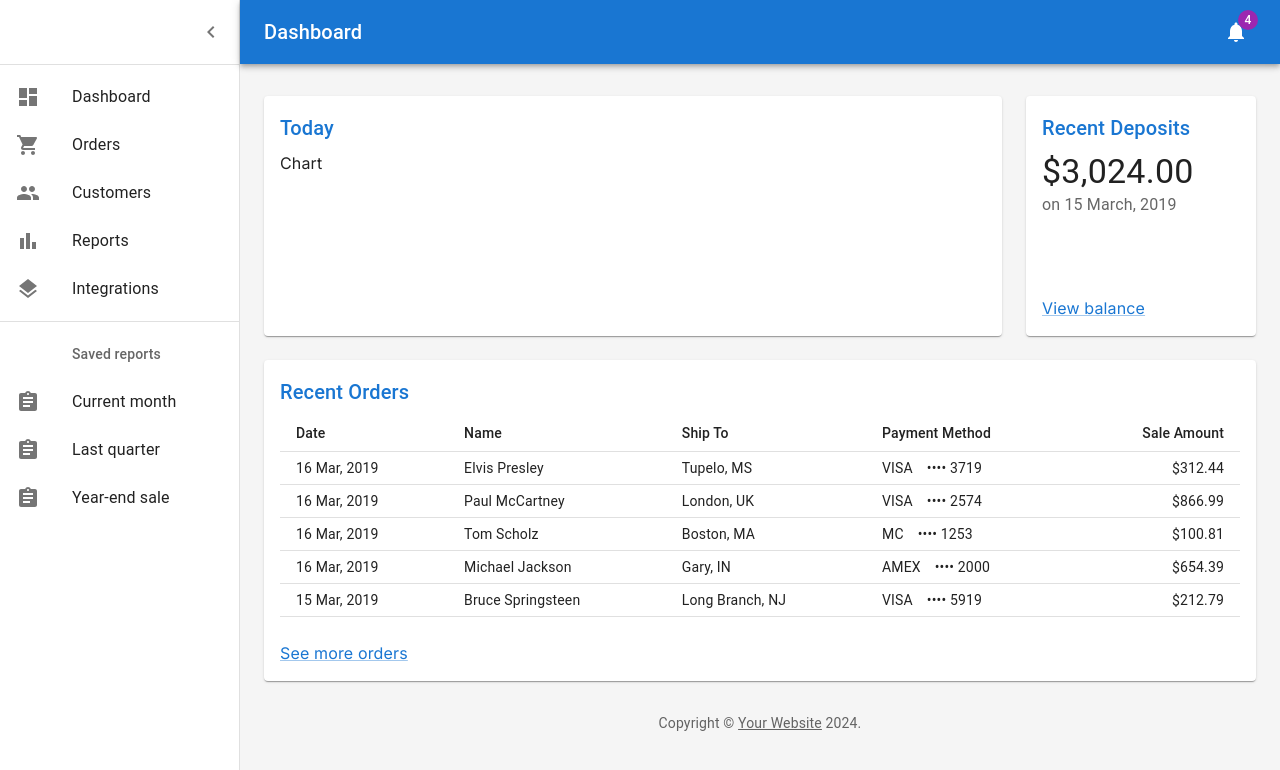
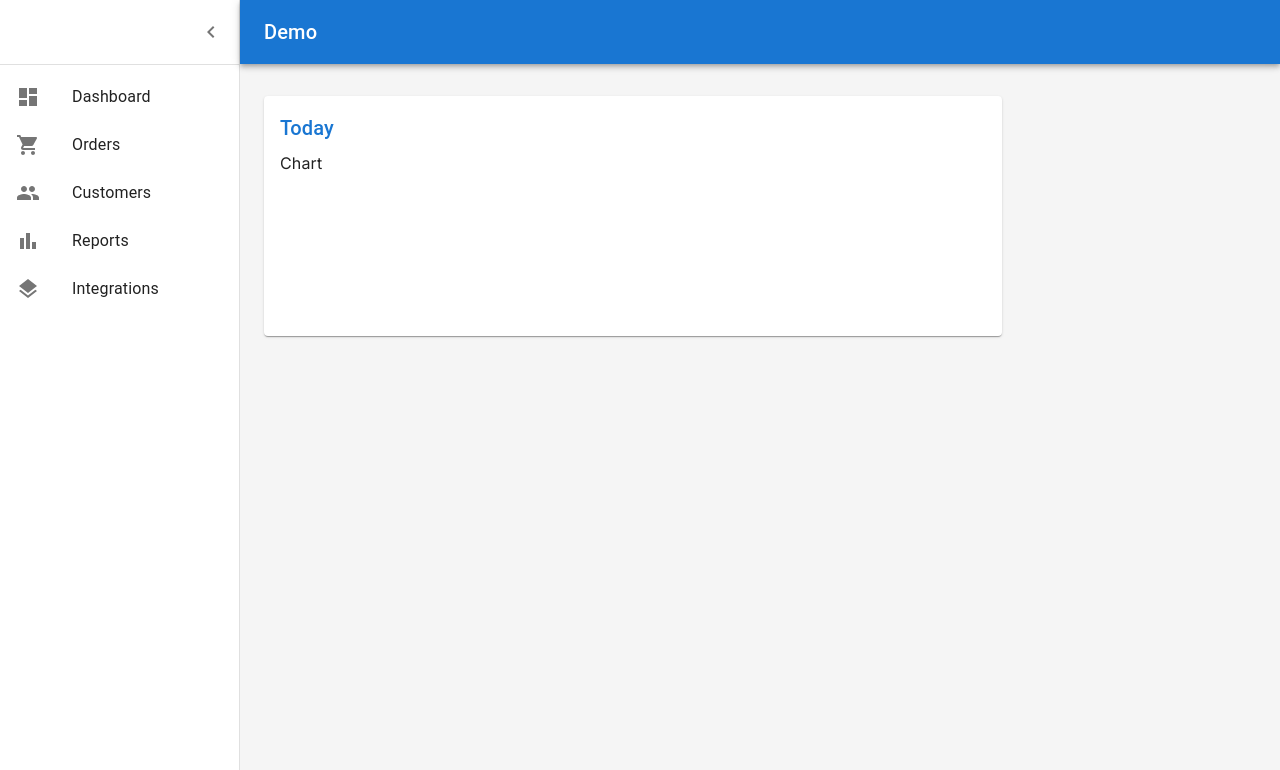
Before and after one commit to sidera-design/visx, a Next.js app in the folder packages/next-app/: page / in a window 1280 px wide. Shown: the top 770 px of the page. Built offline with nearby package versions, Linux system fonts and the light colour scheme.

Commit message:
remove unused components

```diff
--- a/packages/next-app/src/components/Dashboard.tsx
+++ b/packages/next-app/src/components/Dashboard.tsx
@@ -10,31 +10,13 @@ import List from '@mui/material/List';
 import Typography from '@mui/material/Typography';
 import Divider from '@mui/material/Divider';
 import IconButton from '@mui/material/IconButton';
-import Badge from '@mui/material/Badge';
 import Container from '@mui/material/Container';
 import Grid from '@mui/material/Grid';
 import Paper from '@mui/material/Paper';
-import Link from '@mui/material/Link';
 import MenuIcon from '@mui/icons-material/Menu';
 import ChevronLeftIcon from '@mui/icons-material/ChevronLeft';
-import NotificationsIcon from '@mui/icons-material/Notifications';
-import { mainListItems, secondaryListItems } from './listItems';
+import { mainListItems } from './listItems';
 import Chart from './Chart';
-import Deposits from './Deposits';
-import Orders from './Orders';
-
-function Copyright(props: any) {
-  return (
-    <Typography variant="body2" color="text.secondary" align="center" {...props}>
-      {'Copyright © '}
-      <Link color="inherit" href="https://mui.com/">
-        Your Website
-      </Link>{' '}
-      {new Date().getFullYear()}
-      {'.'}
-    </Typography>
-  );
-}
 
 const drawerWidth: number = 240;
 
@@ -124,13 +106,8 @@ export default function Dashboard() {
               noWrap
               sx={{ flexGrow: 1 }}
             >
-              Dashboard
+              Demo
             </Typography>
-            <IconButton color="inherit">
-              <Badge badgeContent={4} color="secondary">
-                <NotificationsIcon />
-              </Badge>
-            </IconButton>
           </Toolbar>
         </AppBar>
         <Drawer variant="permanent" open={open}>
@@ -149,8 +126,6 @@ export default function Dashboard() {
           <Divider />
           <List component="nav">
             {mainListItems}
-            <Divider sx={{ my: 1 }} />
-            {secondaryListItems}
           </List>
         </Drawer>
         <Box
@@ -181,27 +156,7 @@ export default function Dashboard() {
                   <Chart />
                 </Paper>
               </Grid>
-              {/* Recent Deposits */}
-              <Grid item xs={12} md={4} lg={3}>
-                <Paper
-                  sx={{
-                    p: 2,
-                    display: 'flex',
-                    flexDirection: 'column',
-                    height: 240,
-                  }}
-                >
-                  <Deposits />
-                </Paper>
-              </Grid>
-              {/* Recent Orders */}
-              <Grid item xs={12}>
-                <Paper sx={{ p: 2, display: 'flex', flexDirection: 'column' }}>
-                  <Orders />
-                </Paper>
-              </Grid>
             </Grid>
-            <Copyright sx={{ pt: 4 }} />
           </Container>
         </Box>
       </Box>
```
Also changed, not shown: 2 other files (tests, documents, lock files or other folders).
